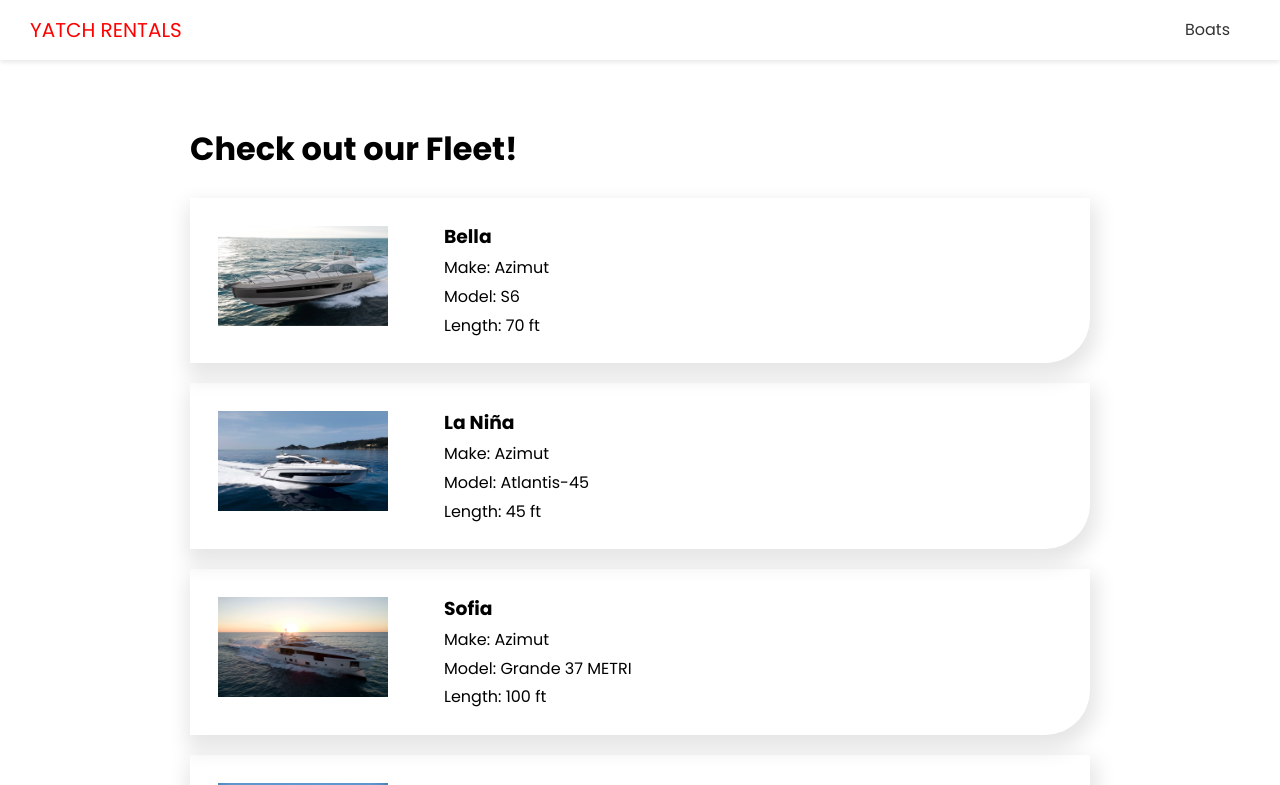
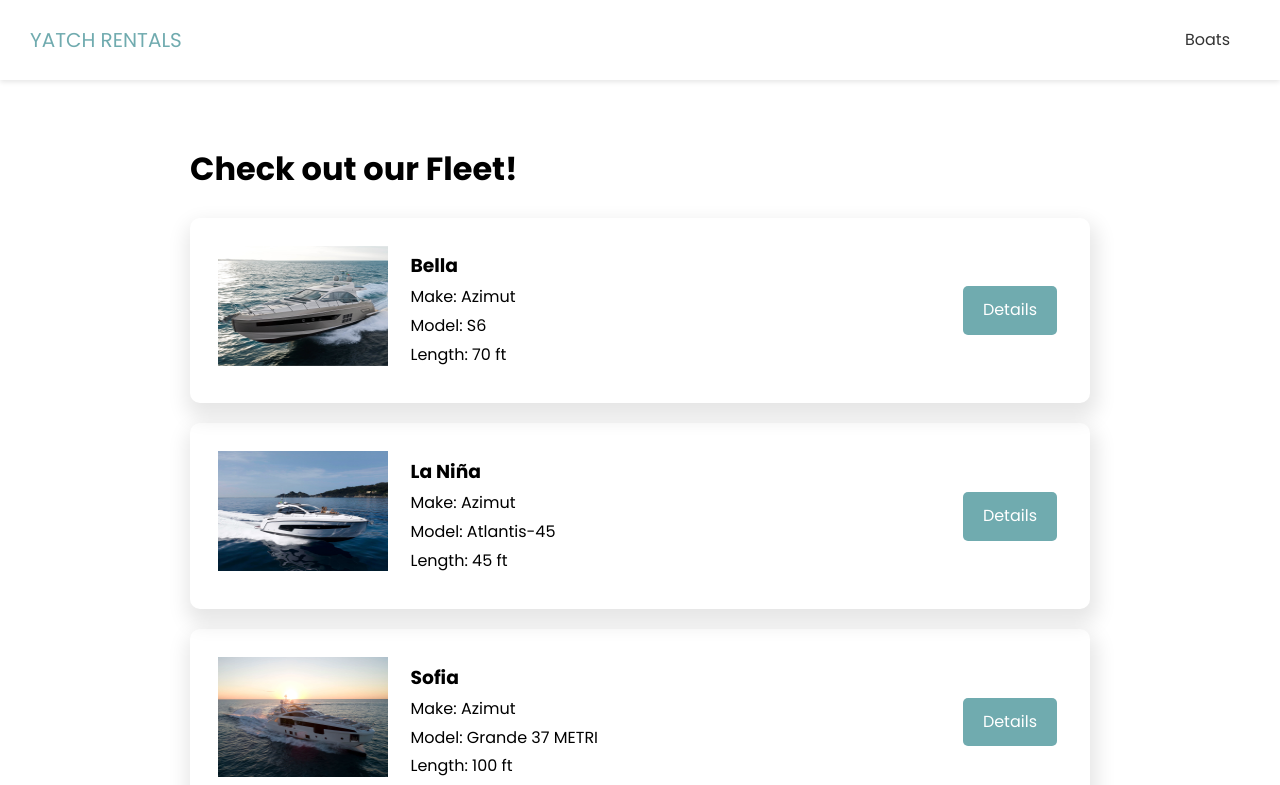
Before and after one commit to blksmth1725/Yatch_Rentals, a Next.js app in the folder yatch_rentals_frontend/: page /boats in a window 1280 px wide. Shown: the top 785 px of the page. Built offline with nearby package versions, Linux system fonts and the light colour scheme; no server answers.

Commit message:
Mesing around with the styling of the cards

```diff
--- a/yatch_rentals_frontend/components/BoatItem.js
+++ b/yatch_rentals_frontend/components/BoatItem.js
@@ -7,17 +7,25 @@ export default function BoatItem({ boat }) {
   return (
     <div className={styles.boat}>
       <div className={styles.img}>
-        <Image src={boat.image} width={170} height={100} />
+        <Image src={boat.image} width={170} height={120} />
       </div>
 
       <div className={styles.info}>
-        <h3>{boat.name}</h3>
+        <h3 className={styles.boat_name}>{boat.name}</h3>
         <div className={styles.span}>
           <span>Make: {boat.make}</span>
           <span>Model: {boat.model}</span>
           <span>Length: {boat.length}</span>
         </div>
       </div>
+
+      <div className={styles.details_btn}>
+        <div className={styles.link}>
+          <Link href={`/boats/${boat.slug}}`}>
+            <a className="btn">Details</a>
+          </Link>
+        </div>
+      </div>
     </div>
   );
 }
--- a/yatch_rentals_frontend/pages/index.js
+++ b/yatch_rentals_frontend/pages/index.js
@@ -1,9 +1,5 @@
 import Layout from "@/components/Layout";
 
 export default function HomePage() {
-  return (
-    <Layout>
-      <h1>Home Page</h1>
-    </Layout>
-  );
+  return <Layout></Layout>;
 }
--- a/yatch_rentals_frontend/styles/BoatItem.module.css
+++ b/yatch_rentals_frontend/styles/BoatItem.module.css
@@ -4,7 +4,7 @@
   align-items: center;
   margin: 20px 0;
   padding: 13px;
-  border-radius: 0 0 45px 0;
+  border-radius: 10px;
   box-shadow: 2px 10px 20px 5px rgba(0, 0, 0, 0.1);
 }
 
@@ -16,10 +16,18 @@
 .span {
   display: flex;
   flex-direction: column;
+  margin-bottom: 12px;
 }
 
 .info {
   flex: 3;
+}
+.details_btn {
+  margin: 20px;
+}
+
+.boat_name {
+  margin-top: 10px;
 }
 
 @media (max-width: 600px) {
--- a/yatch_rentals_frontend/styles/Header.module.css
+++ b/yatch_rentals_frontend/styles/Header.module.css
@@ -4,7 +4,7 @@
   align-items: center;
   background: #fff;
   color: #333;
-  height: 60px;
+  height: 80px;
   padding: 0 30px;
   box-shadow: 0 2px 5px rgba(0, 0, 0, 0.1);
 }
@@ -25,13 +25,13 @@
 }
 
 .logo {
-  color: red;
+  color: #70abaf;
   font-size: 20px;
   text-transform: uppercase;
 }
 
 .logo a {
-  color: red;
+  color: #70abaf;
 }
 
 @media (max-width: 768px) {
--- a/yatch_rentals_frontend/styles/globals.css
+++ b/yatch_rentals_frontend/styles/globals.css
@@ -27,7 +27,7 @@ h1 {
 
 .btn {
   display: inline-block;
-  background: red;
+  background: #70abaf;
   color: #fff;
   padding: 10px 20px;
   cursor: pointer;
```
Also changed, not shown: yatch_rentals_frontend/public/images/backdrop_water.jpeg (added).
